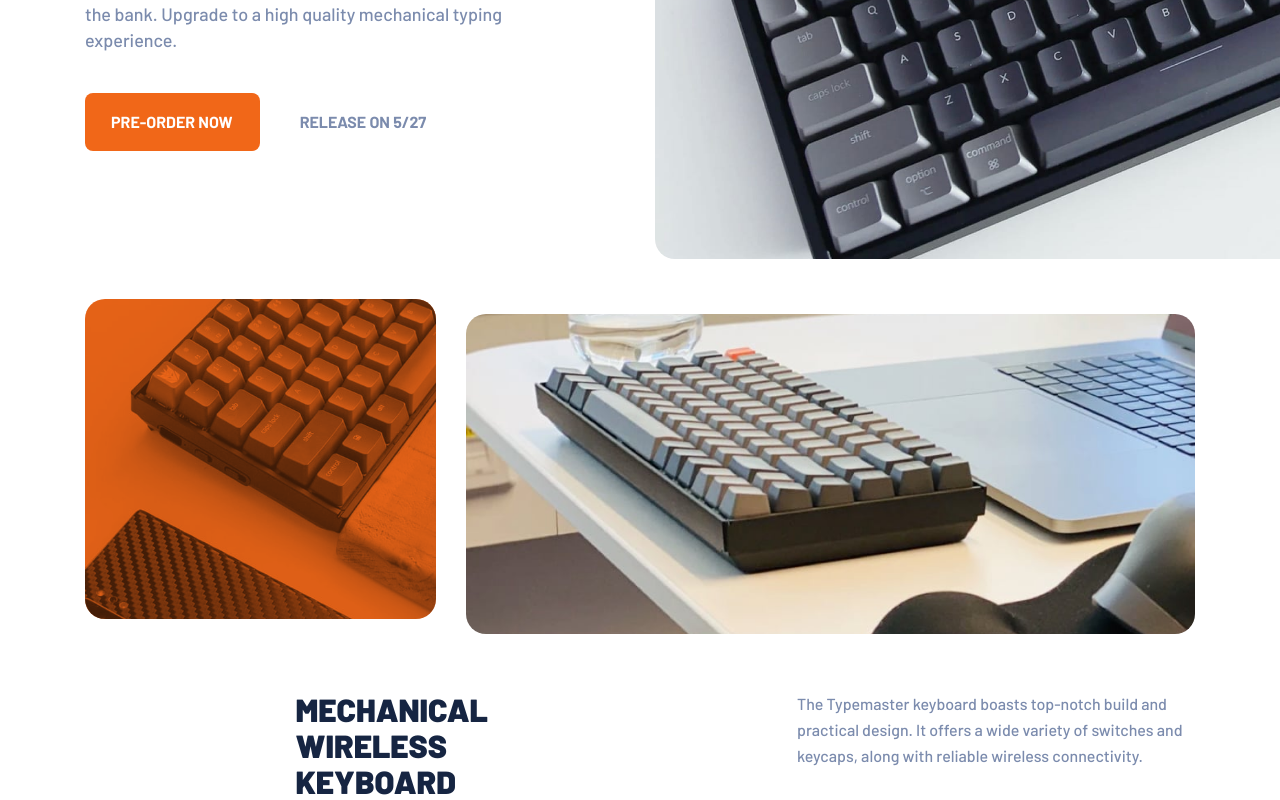
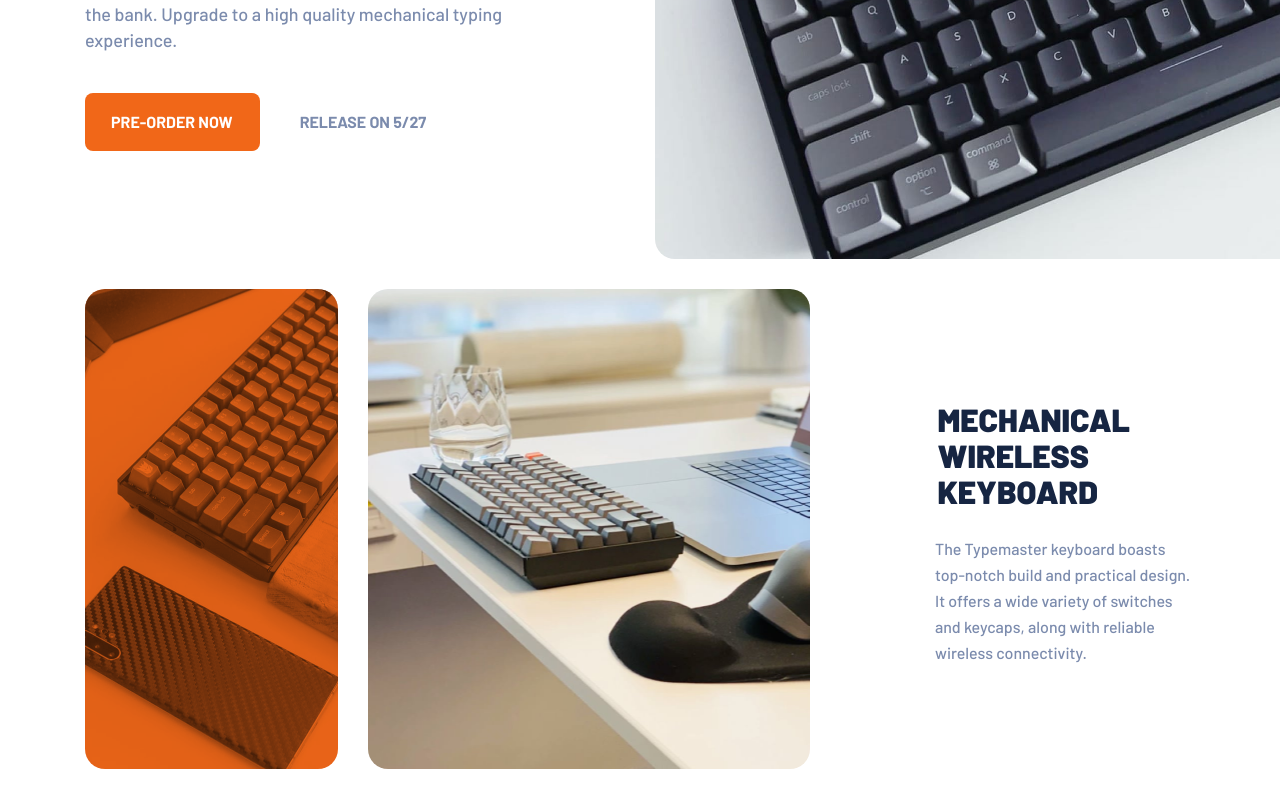
Before and after one commit to vanderms/typemaster-pre-launching-landing-page, a Next.js app: page / in a window 1280 px wide. Shown: the part 407-1207 px from the top of the page. After the commit the page ends 1176 px from the top, so only its background shows below. Built offline with nearby package versions, Linux system fonts and the light colour scheme.

Commit message:
implement section product responsive design

```diff
--- a/styles/_section-product.scss
+++ b/styles/_section-product.scss
@@ -14,6 +14,12 @@
     column-gap: 30px;
   }
 
+  @include media(laptop) {
+    margin-top: 30px;
+    grid-template-columns: 255fr 30px 445fr 125px 260px;
+    column-gap: 0;
+  }
+
   .picture {
     width: 100%;
     height: 193px;
@@ -21,6 +27,10 @@
 
     @include media(tablet) {
       height: 320px;
+    }
+
+    @include media(laptop) {
+      height: 480px;
     }
 
     &:first-of-type {
@@ -42,6 +52,11 @@
 
       @include media(tablet) {
         margin-top: 15px;
+      }
+
+      @include media(laptop) {
+        grid-column: 3 / span 1;
+        margin-top: 0;
       }
     }
 
@@ -66,6 +81,14 @@
       margin-top: 57px;
     }
 
+    @include media(laptop) {
+      grid-column: 5 / span 1;
+      flex-direction: column;
+      justify-content: flex-start;
+      gap: 0;
+      margin-top: 112px;
+    }
+
     .title {
       font-weight: 900;
       font-size: 32px;
@@ -79,6 +102,10 @@
       @include media(tablet) {
         text-align: left;
         width: 255px;
+      }
+
+      @include media(laptop) {
+        width: 100%;
       }
     }
 
@@ -95,6 +122,11 @@
         width: 398px;
         text-align: left;
       }
+
+      @include media(laptop) {
+        margin-top: 27px;
+        width: 100%;
+      }
     }
   }
 }
```
